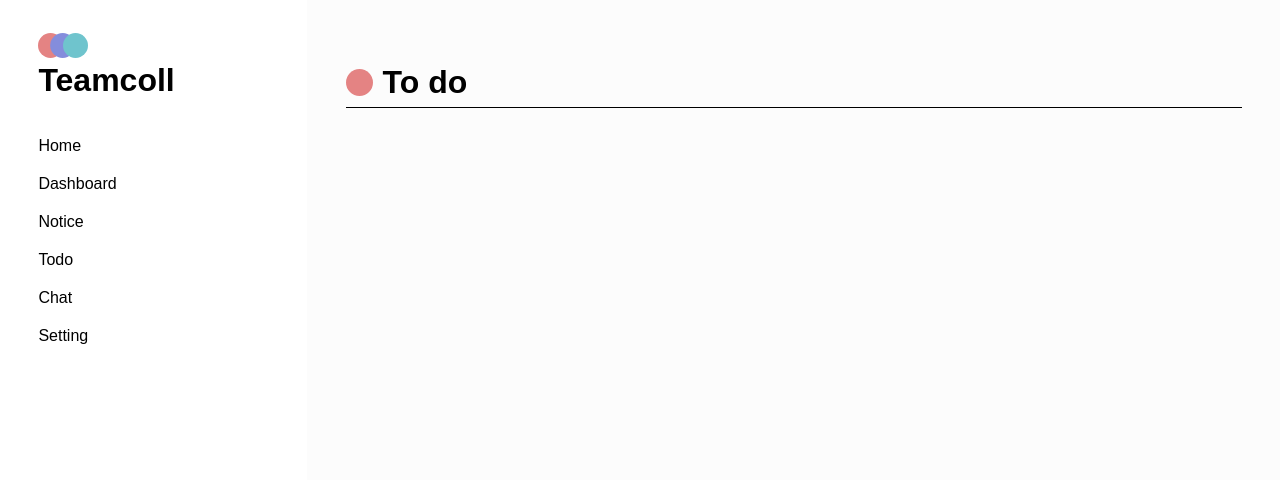
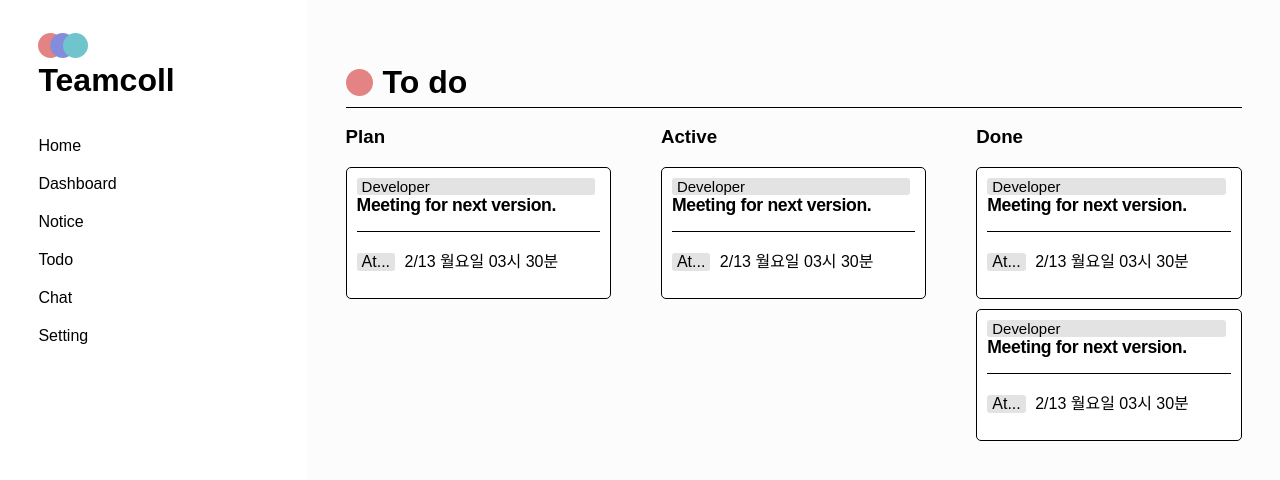
Before and after one commit to Teamcoll/teamcoll-front, a Next.js app: page /todo in a window 1280 px wide. Shown: the top 480 px of the page. Built offline with nearby package versions, Linux system fonts and the light colour scheme.

Commit message:
INIT Todo

```diff
--- a/pages/todo.js
+++ b/pages/todo.js
@@ -1,6 +1,8 @@
 import { Layout } from "Component/Layout";
 import { TopHeader } from "Component/Header";
 import Ball from "Component/Ball";
+import { Grid } from "Component/Grid";
+import { TodoCard } from "Component/Card";
 
 const Todo = () => {
   return (
@@ -9,6 +11,61 @@ const Todo = () => {
         <Ball />
         <h2>To do</h2>
       </TopHeader>
+      <Grid>
+        <section>
+          <h3>Plan</h3>
+          <TodoCard>
+            <header>
+              <h3>
+                <span className="role">Developer</span> Meeting for next
+                version.
+              </h3>
+            </header>
+            <p>
+              <span className="date-type">At...</span> 2/13 월요일 03시 30분
+            </p>
+          </TodoCard>
+        </section>
+        <section>
+          <h3>Active</h3>
+          <TodoCard>
+            <header>
+              <h3>
+                <span className="role">Developer</span> Meeting for next
+                version.
+              </h3>
+            </header>
+            <p>
+              <span className="date-type">At...</span> 2/13 월요일 03시 30분
+            </p>
+          </TodoCard>
+        </section>
+        <section>
+          <h3>Done</h3>
+          <TodoCard>
+            <header>
+              <h3>
+                <span className="role">Developer</span> Meeting for next
+                version.
+              </h3>
+            </header>
+            <p>
+              <span className="date-type">At...</span> 2/13 월요일 03시 30분
+            </p>
+          </TodoCard>
+          <TodoCard>
+            <header>
+              <h3>
+                <span className="role">Developer</span> Meeting for next
+                version.
+              </h3>
+            </header>
+            <p>
+              <span className="date-type">At...</span> 2/13 월요일 03시 30분
+            </p>
+          </TodoCard>
+        </section>
+      </Grid>
     </Layout>
   );
 };
```
